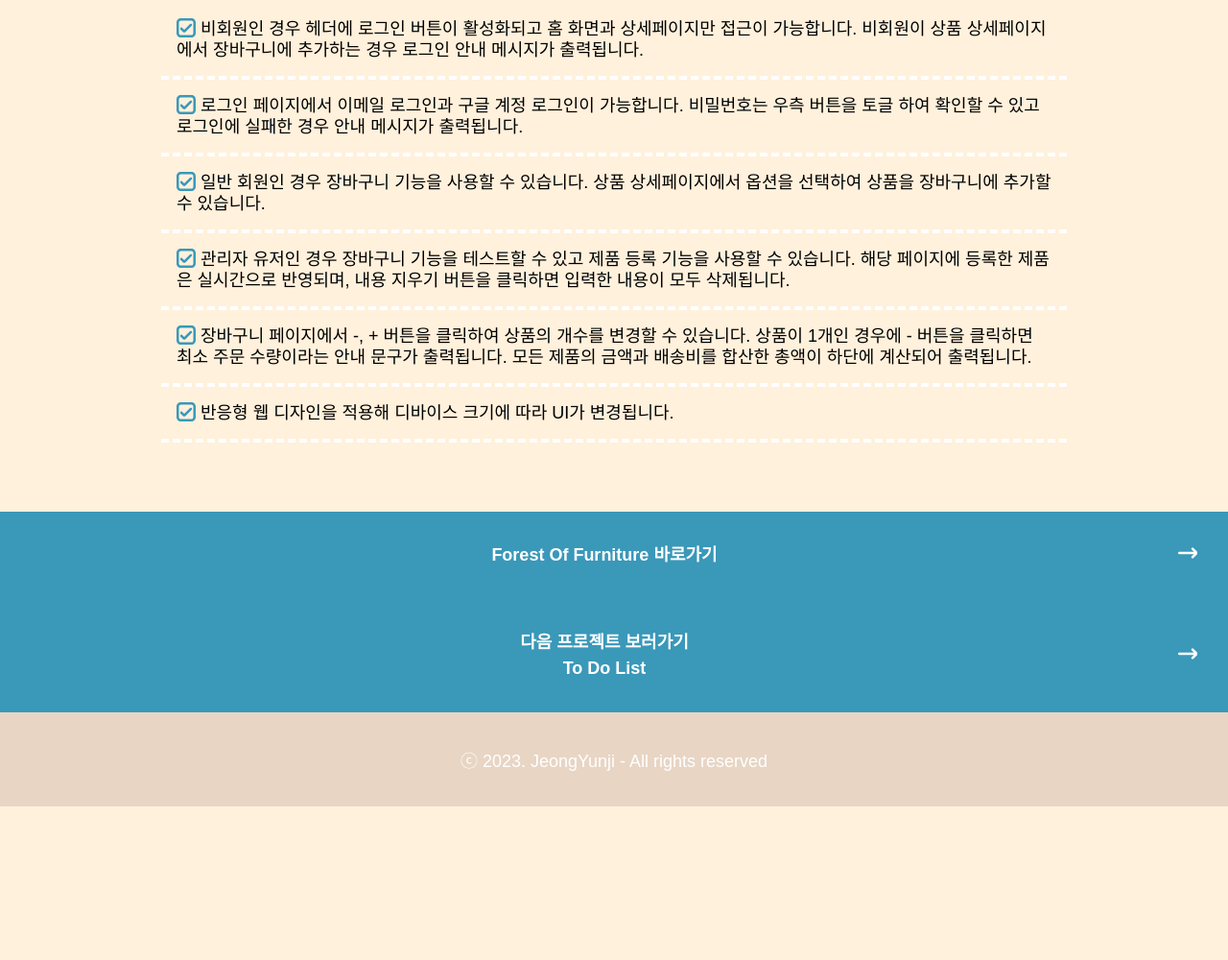
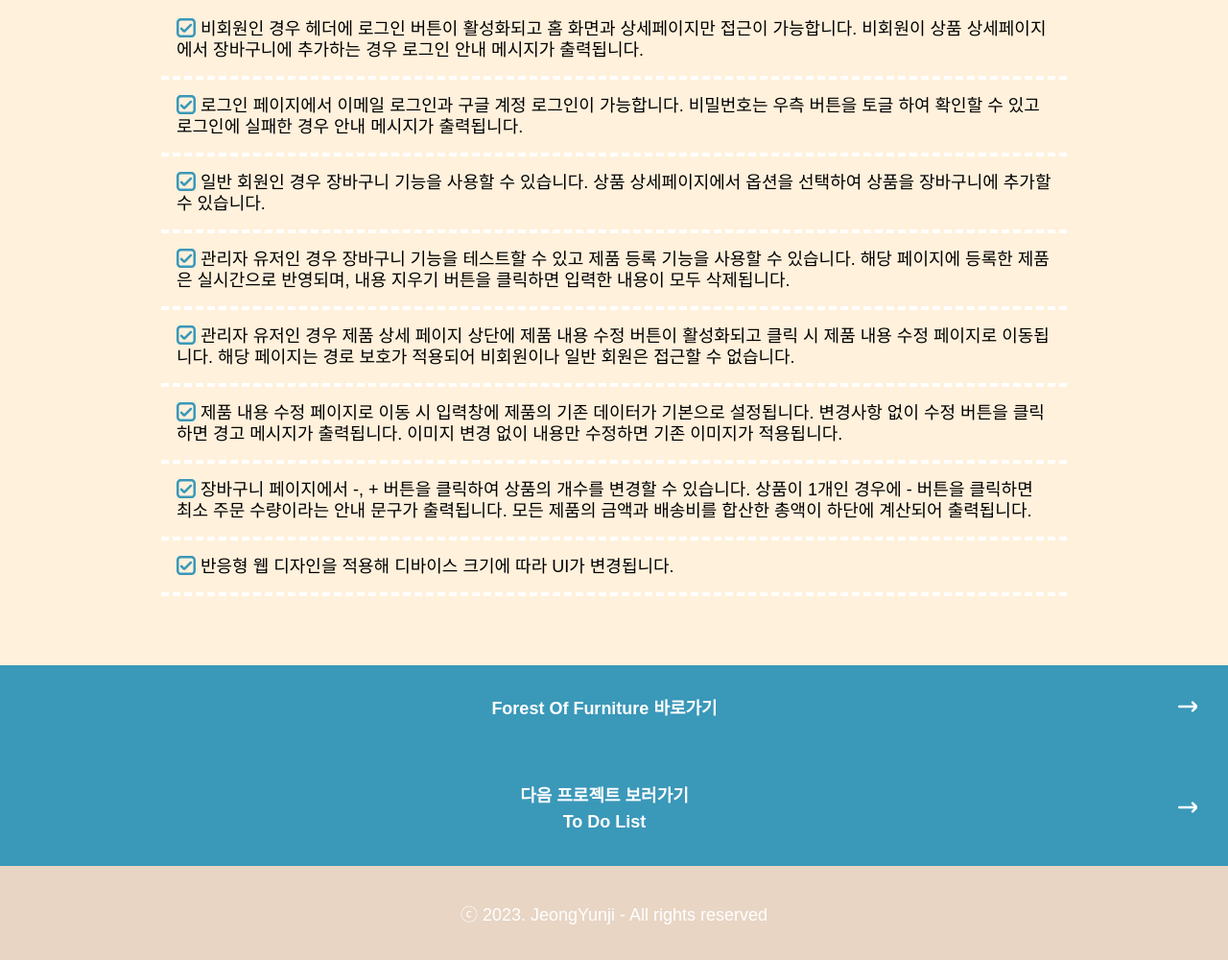
Before and after one commit to summer-S2/My-Home, a plain HTML site: page pages/des_forest-of-furniture.html in a window 1280 px wide. Shown: the part 1550-2550 px from the top of the page at 96% size. Before the commit the page ends 2390 px from the top, so only its background shows below. Drawn offline with Linux system fonts and the light colour scheme; a web font is replaced by a local one.

Commit message:
가구판매사이트 제품 내용 수정 기능 추가

```diff
--- a/pages/des_forest-of-furniture.html
+++ b/pages/des_forest-of-furniture.html
@@ -237,6 +237,24 @@
             <li class="function__content">
               <img src="../images/checkbox.svg" alt="check" />
               <p>
+                관리자 유저인 경우 제품 상세 페이지 상단에 제품 내용 수정 버튼이
+                활성화되고 클릭 시 제품 내용 수정 페이지로 이동됩니다. 해당
+                페이지는 경로 보호가 적용되어 비회원이나 일반 회원은 접근할 수
+                없습니다.
+              </p>
+            </li>
+            <li class="function__content">
+              <img src="../images/checkbox.svg" alt="check" />
+              <p>
+                제품 내용 수정 페이지로 이동 시 입력창에 제품의 기존 데이터가
+                기본으로 설정됩니다. 변경사항 없이 수정 버튼을 클릭하면 경고
+                메시지가 출력됩니다. 이미지 변경 없이 내용만 수정하면 기존
+                이미지가 적용됩니다.
+              </p>
+            </li>
+            <li class="function__content">
+              <img src="../images/checkbox.svg" alt="check" />
+              <p>
                 장바구니 페이지에서 -, + 버튼을 클릭하여 상품의 개수를 변경할 수
                 있습니다. 상품이 1개인 경우에 - 버튼을 클릭하면 최소 주문
                 수량이라는 안내 문구가 출력됩니다. 모든 제품의 금액과 배송비를
```
